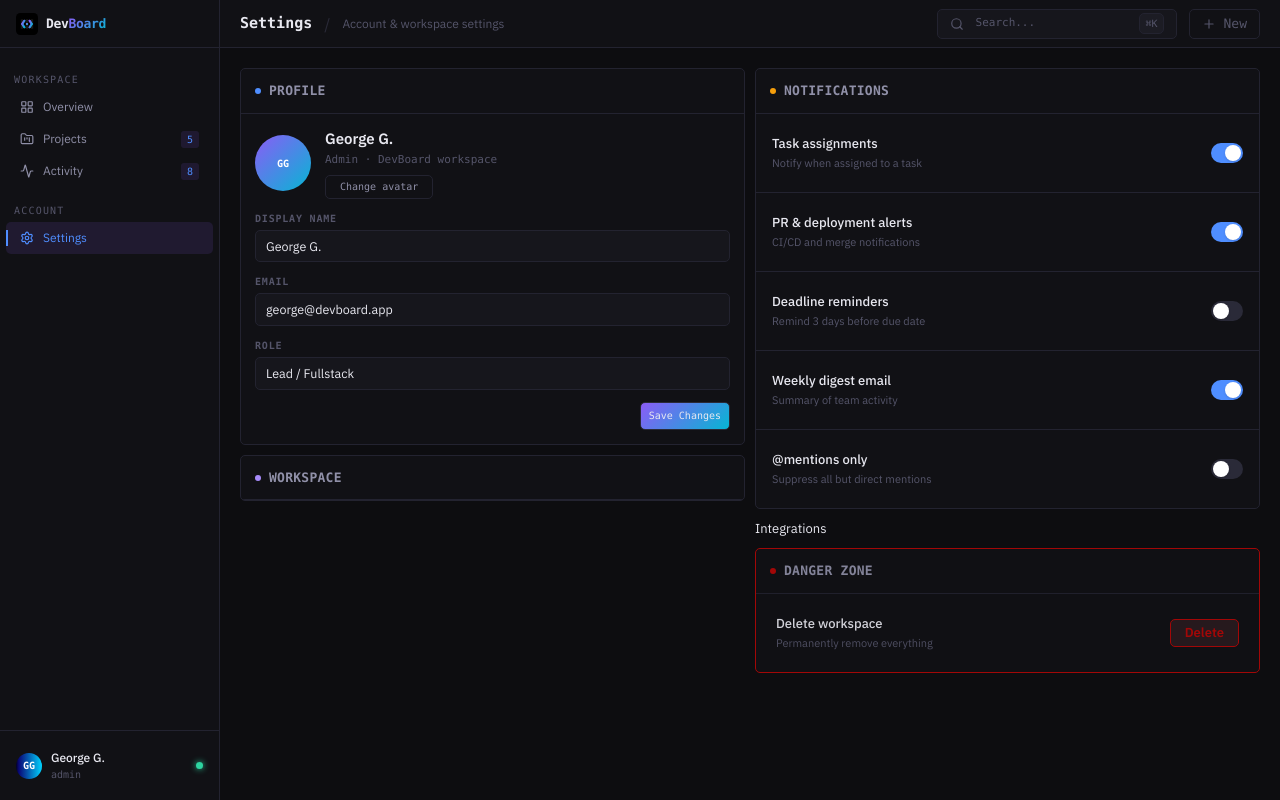
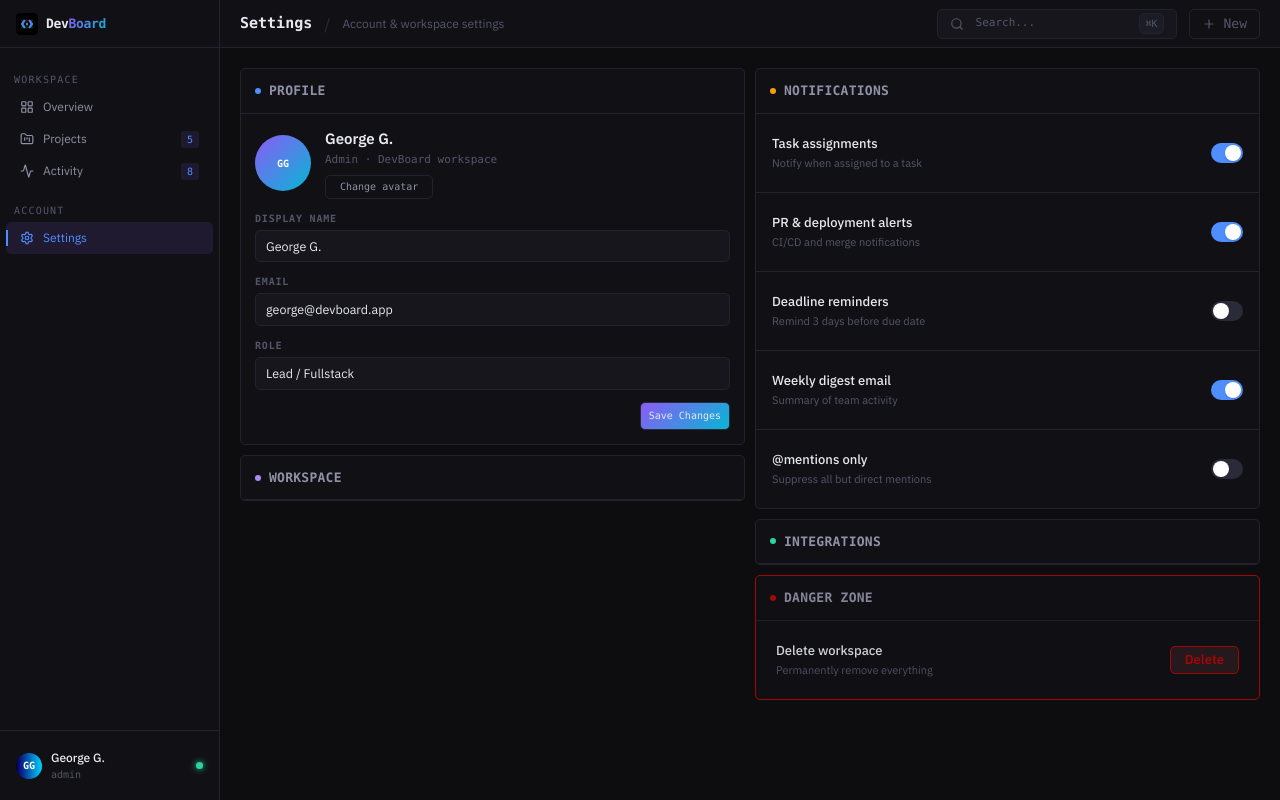
Before and after one commit to georgegoodluck/DevBoard, a Next.js app: page /settings in a window 1280 px wide. Built offline with nearby package versions, Linux system fonts and the light colour scheme.

Commit message:
feat(IntegrationSettings): import Cardeader

```diff
--- a/components/settings/IntegrationSettings.tsx
+++ b/components/settings/IntegrationSettings.tsx
@@ -1,7 +1,9 @@
+import CardHeader from "@/components/ui/CardHeader";
+
 export default function IntegrationSettings() {
-    return (
-        <div>
-            <h1>Integrations</h1>
-        </div>
-    )
+  return (
+    <div className="bg-(--bg1) border border-(--border) rounded-(--radius) overflow-hidden">
+      <CardHeader title="Integrations" dotColor="var(--green)" />
+    </div>
+  );
 }
```
